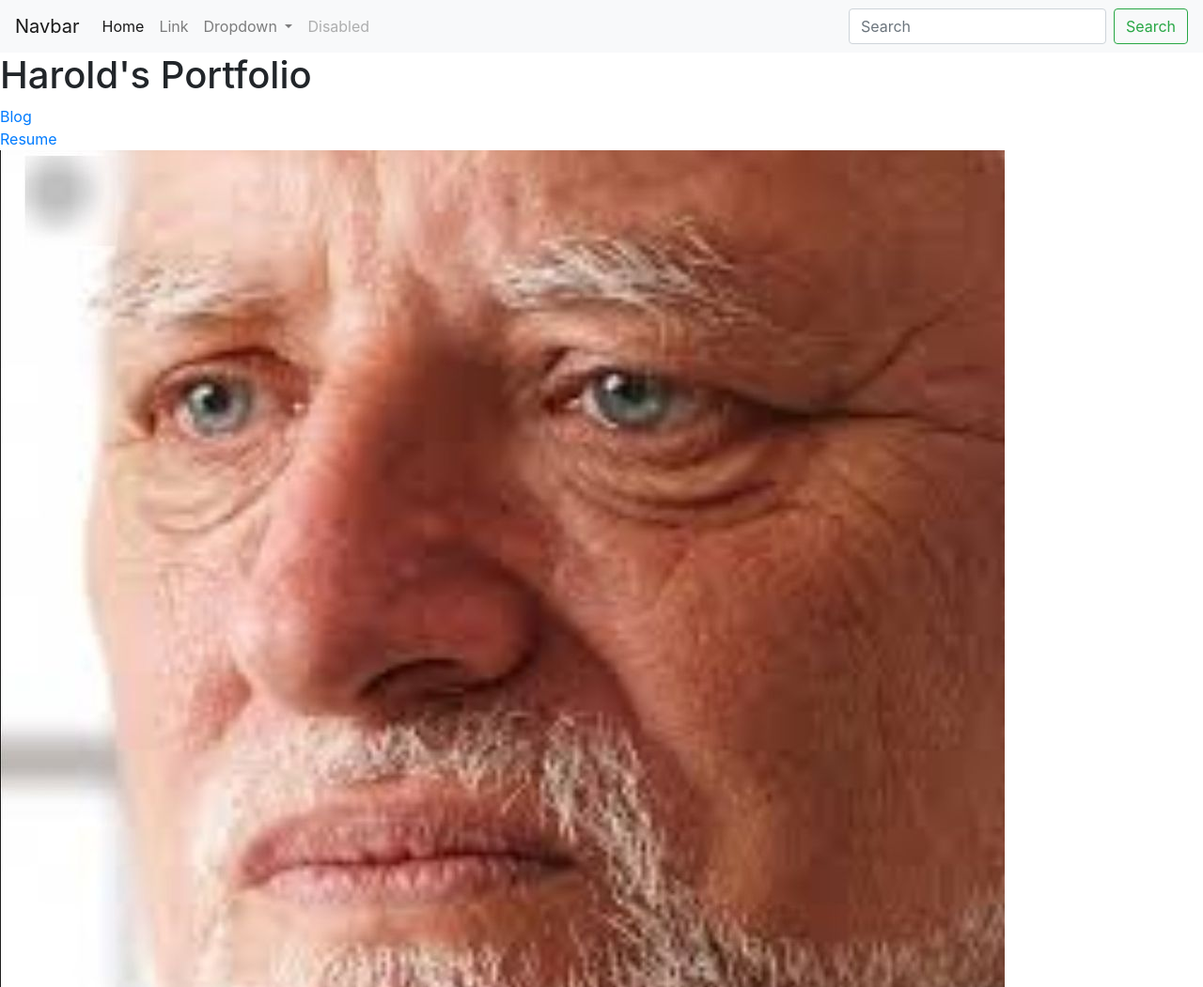
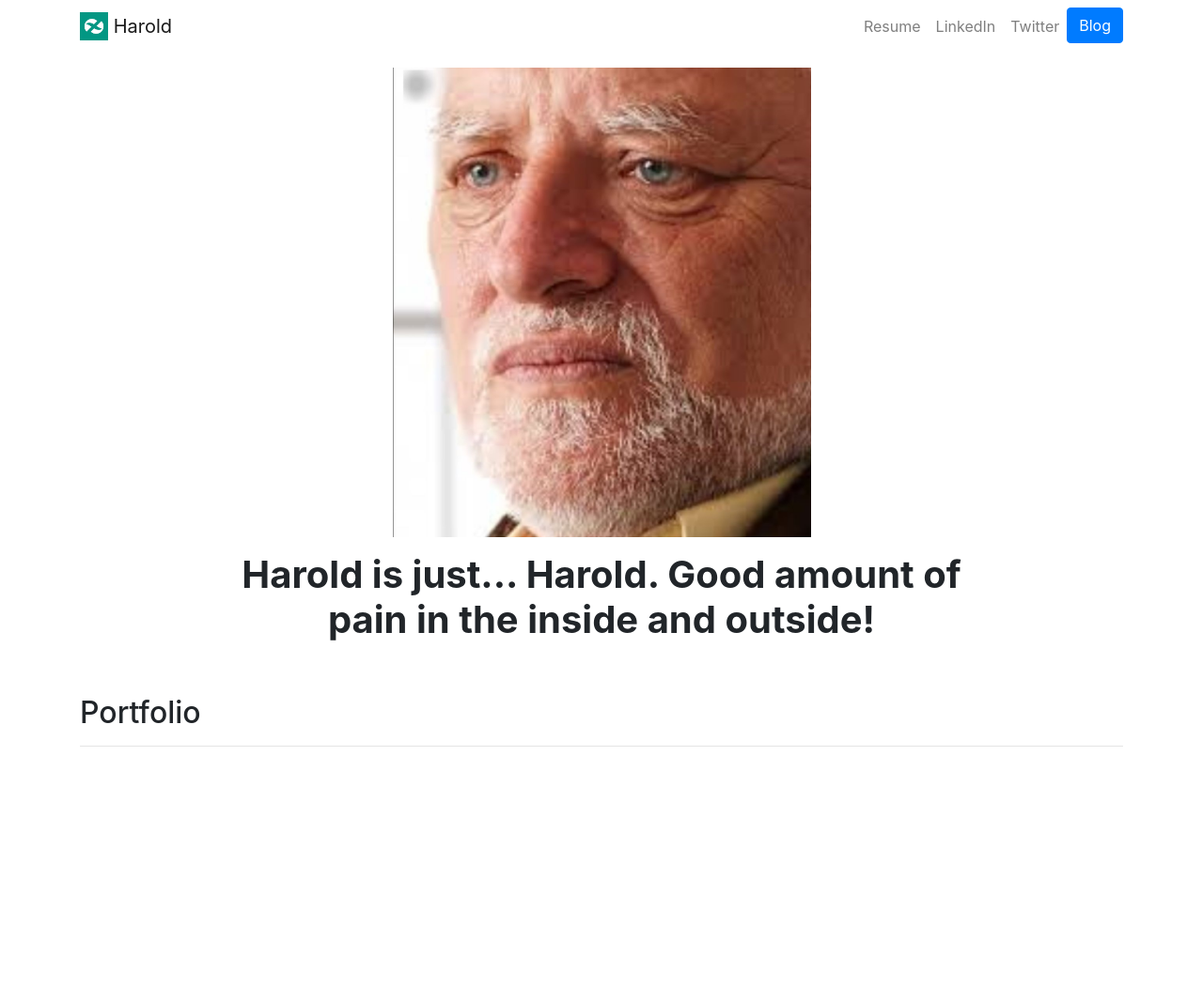
Before and after one commit to alexandrepires5/Personal-Porffolio-Dummy-Django, a Django app: page / in a window 1280 px wide. Shown: the top 1051 px of the page at 94% size. After the commit the page ends 795 px from the top, so only its background shows below. Run offline with Django 3.2, Linux system fonts and the light colour scheme; data that the repository does not hold is empty; some libraries are stand-ins or nearby versions.

Commit message:
Apply better design to home page and base template.

```diff
--- a/portfolio/templates/portfolio/base.html
+++ b/portfolio/templates/portfolio/base.html
@@ -1,64 +1,62 @@
+{% load static %}
 <!doctype html>
 <html lang="en">
+
 <head>
   <!-- Required meta tags -->
   <meta charset="utf-8">
   <meta name="viewport" content="width=device-width, initial-scale=1, shrink-to-fit=no">
 
   <!-- Bootstrap CSS -->
-    <link rel="stylesheet" href="https://cdn.jsdelivr.net/npm/bootstrap@4.6.1/dist/css/bootstrap.min.css" integrity="sha384-zCbKRCUGaJDkqS1kPbPd7TveP5iyJE0EjAuZQTgFLD2ylzuqKfdKlfG/eSrtxUkn" crossorigin="anonymous">
+  <link rel="stylesheet" href="https://stackpath.bootstrapcdn.com/bootstrap/4.4.1/css/bootstrap.min.css" integrity="sha384-Vkoo8x4CGsO3+Hhxv8T/Q5PaXtkKtu6ug5TOeNV6gBiFeWPGFN9MuhOf23Q9Ifjh" crossorigin="anonymous">
 
-    <title>Hello, world!</title>
+  <link rel="stylesheet" href="{% static "portfolio/custom.css" %}">
+
+  <link href="https://fonts.googleapis.com/css?family=Lato&display=swap" rel="stylesheet">
+
+  <link rel="icon" type="image/png" href="{% static "portfolio/Logo.png" %}">
+
+  <title>Harold</title>
 </head>
+
 <body>
-    <nav class="navbar navbar-expand-lg navbar-light bg-light">
-      <a class="navbar-brand" href="#">Navbar</a>
-      <button class="navbar-toggler" type="button" data-toggle="collapse" data-target="#navbarSupportedContent" aria-controls="navbarSupportedContent" aria-expanded="false" aria-label="Toggle navigation">
+
+  <nav id="topNav" class="navbar navbar-expand-md navbar-light">
+    <div class="container">
+      <a class="navbar-brand" href="{% url 'home' %}">
+        <img src="{% static "portfolio/logo.jpg" %}" width="30" height="30" class="d-inline-block align-top" alt="Harold's Logo">
+        <span>Harold</span>
+      </a>
+      <button class="navbar-toggler" type="button" data-toggle="collapse" data-target="#navbarNav" aria-controls="navbarNav" aria-expanded="false" aria-label="Toggle navigation">
         <span class="navbar-toggler-icon"></span>
       </button>
-
-      <div class="collapse navbar-collapse" id="navbarSupportedContent">
-        <ul class="navbar-nav mr-auto">
-          <li class="nav-item active">
-            <a class="nav-link" href="#">Home <span class="sr-only">(current)</span></a>
+      <div class="collapse navbar-collapse text-center" id="navbarNav">
+        <ul class="navbar-nav ml-auto">
+          <li class="nav-item">
+            <a class="nav-link" href="{% static "portfolio/resume.pdf" %}">Resume</a>
           </li>
           <li class="nav-item">
-            <a class="nav-link" href="#">Link</a>
-          </li>
-          <li class="nav-item dropdown">
-            <a class="nav-link dropdown-toggle" href="#" id="navbarDropdown" role="button" data-toggle="dropdown" aria-expanded="false">
-              Dropdown
-            </a>
-            <div class="dropdown-menu" aria-labelledby="navbarDropdown">
-              <a class="dropdown-item" href="#">Action</a>
-              <a class="dropdown-item" href="#">Another action</a>
-              <div class="dropdown-divider"></div>
-              <a class="dropdown-item" href="#">Something else here</a>
-            </div>
+            <a class="nav-link" href="https://www.linkedin.com/" target="_blank">LinkedIn</a>
           </li>
           <li class="nav-item">
-            <a class="nav-link disabled">Disabled</a>
+            <a class="nav-link" href="https://twitter.com/" target="_blank">Twitter</a>
+          </li>
+          <li>
+            <a role="button" href="{% url 'blog:all_blogs' %}" class="btn btn-primary">Blog</a>
           </li>
         </ul>
-        <form class="form-inline my-2 my-lg-0">
-          <input class="form-control mr-sm-2" type="search" placeholder="Search" aria-label="Search">
-          <button class="btn btn-outline-success my-2 my-sm-0" type="submit">Search</button>
-        </form>
+      </div>
     </div>
   </nav>
+  <div class="container">
+    {% block content %}{% endblock %}
+  </div>
 
-    {% block content%}{% endblock %}
-    <!-- Optional JavaScript; choose one of the two! -->
+  <!-- Optional JavaScript -->
+  <!-- jQuery first, then Popper.js, then Bootstrap JS -->
+  <script src="https://code.jquery.com/jquery-3.4.1.slim.min.js" integrity="sha384-J6qa4849blE2+poT4WnyKhv5vZF5SrPo0iEjwBvKU7imGFAV0wwj1yYfoRSJoZ+n" crossorigin="anonymous"></script>
+  <script src="https://cdn.jsdelivr.net/npm/popper.js@1.16.0/dist/umd/popper.min.js" integrity="sha384-Q6E9RHvbIyZFJoft+2mJbHaEWldlvI9IOYy5n3zV9zzTtmI3UksdQRVvoxMfooAo" crossorigin="anonymous"></script>
+  <script src="https://stackpath.bootstrapcdn.com/bootstrap/4.4.1/js/bootstrap.min.js" integrity="sha384-wfSDF2E50Y2D1uUdj0O3uMBJnjuUD4Ih7YwaYd1iqfktj0Uod8GCExl3Og8ifwB6" crossorigin="anonymous"></script>
+</body>
 
-    <!-- Option 1: jQuery and Bootstrap Bundle (includes Popper) -->
-    <script src="https://cdn.jsdelivr.net/npm/jquery@3.5.1/dist/jquery.slim.min.js" integrity="sha384-DfXdz2htPH0lsSSs5nCTpuj/zy4C+OGpamoFVy38MVBnE+IbbVYUew+OrCXaRkfj" crossorigin="anonymous"></script>
-    <script src="https://cdn.jsdelivr.net/npm/bootstrap@4.6.1/dist/js/bootstrap.bundle.min.js" integrity="sha384-fQybjgWLrvvRgtW6bFlB7jaZrFsaBXjsOMm/tB9LTS58ONXgqbR9W8oWht/amnpF" crossorigin="anonymous"></script>
-
-    <!-- Option 2: Separate Popper and Bootstrap JS -->
-    <!--
-    <script src="https://cdn.jsdelivr.net/npm/jquery@3.5.1/dist/jquery.slim.min.js" integrity="sha384-DfXdz2htPH0lsSSs5nCTpuj/zy4C+OGpamoFVy38MVBnE+IbbVYUew+OrCXaRkfj" crossorigin="anonymous"></script>
-    <script src="https://cdn.jsdelivr.net/npm/popper.js@1.16.1/dist/umd/popper.min.js" integrity="sha384-9/reFTGAW83EW2RDu2S0VKaIzap3H66lZH81PoYlFhbGU+6BZp6G7niu735Sk7lN" crossorigin="anonymous"></script>
-    <script src="https://cdn.jsdelivr.net/npm/bootstrap@4.6.1/dist/js/bootstrap.min.js" integrity="sha384-VHvPCCyXqtD5DqJeNxl2dtTyhF78xXNXdkwX1CZeRusQfRKp+tA7hAShOK/B/fQ2" crossorigin="anonymous"></script>
-    -->
-  </body>
 </html>
--- a/portfolio/templates/portfolio/home.html
+++ b/portfolio/templates/portfolio/home.html
@@ -1,19 +1,40 @@
-{% extends 'portfolio/base.html' %}
+{% extends "portfolio/base.html" %}
+
+{% load static %}
 
 {% block content %}
-    <h1>Harold's Portfolio</h1>
 
-    {% load static %}
+<div class="row justify-content-center my-3">
+  <div class="col-5">
+    <img src="{% static 'portfolio/harold2.jpg' %}" class="img-fluid">
+  </div>
+</div>
 
-    <a href="{% url 'blog:all_blogs' %}">Blog</a>
-    <br>
-    <a href="{% static 'portfolio/resume.pdf'%}">Resume</a>
-    <br>
-    <img src="{% static 'portfolio/harold2.jpg' %}">
-    {% for project in projects %}
-    <h3>{{project.title}}</h3>
-    <img src="{{project.image.url }}">
-    <p>{{project.description}}</p>
-    {% endfor %}
+<div class="row justify-content-center mb-3">
+  <div class="col-md-9 text-center">
+    <h1 id="hometext" class="font-weight-bold">Harold is just... Harold. Good amount of pain in the inside and outside!</h1>
+  </div>
+</div>
+
+<h2 class="mt-5">Portfolio</h2>
+<hr>
+<div class="row">
+  {% for project in projects %}
+  <div class="col-lg-4 col-md-6">
+
+    {% if project.url %}
+    <a href="{{ project.url }}">
+      <img src="{{ project.image.url }}" class="img-fluid mb-2">
+    </a>
+    {% else %}
+
+    <img src="{{ project.image.url }}" class="img-fluid mb-2">
+    {% endif %}
+    <h3>{{ project.title }}</h3>
+    <p>{{ project.description }}</p>
+
+  </div>
+  {% endfor %}
+</div>
 
 {% endblock %}
```
Also changed, not shown: portfolio/static/portfolio/logo.jpg (added). Lines whose indentation alone changed are shown as unchanged.
